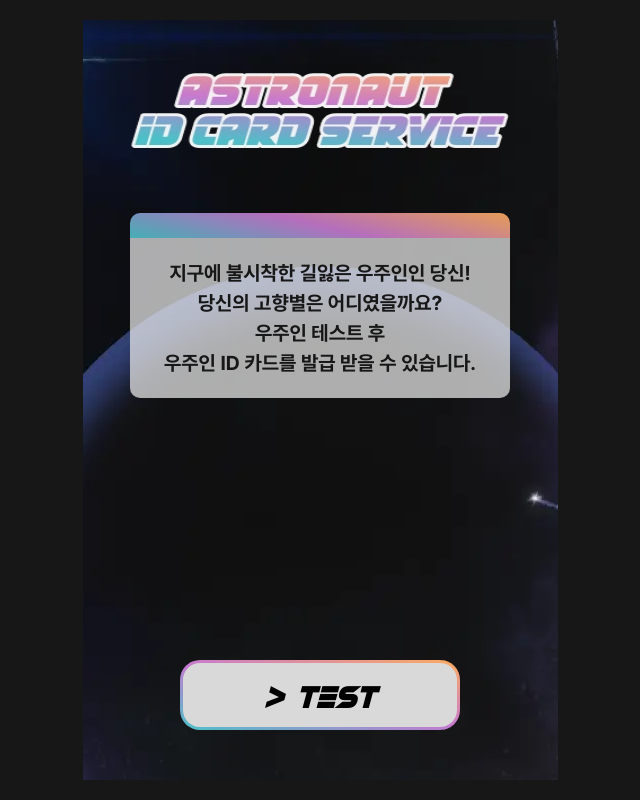
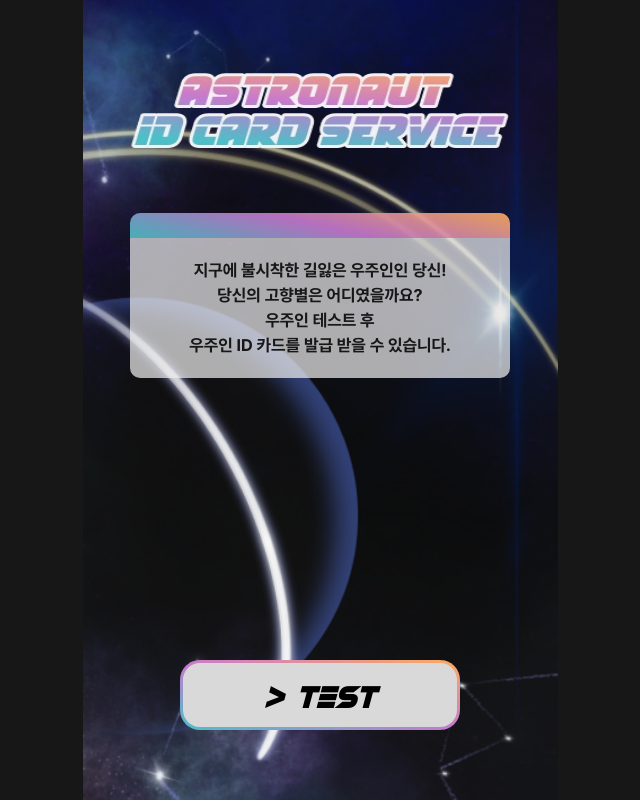
Before and after one commit to TEAM-WooKa/ASTRONAUT, a Next.js app: page / in a window 1280 px wide. Shown: the whole page, without its empty margins (320-960 px from the left). Built offline with nearby package versions, Linux system fonts and the light colour scheme.

Commit message:
fix: layout fix

```diff
--- a/src/component/hoc/withLayout.tsx
+++ b/src/component/hoc/withLayout.tsx
@@ -31,7 +31,11 @@ const Container = styled.div`
 const Main = styled.div`
   max-width: 475px;
   text-align: center;
-  margin: 20px;
   width: 100%;
+  padding: 20px;
+  background-image: url('/images/bg2.png');
+  background-origin: border-box;
+  background-repeat: no-repeat;
+  background-size: cover;
 `;
 export default withLayout;
--- a/src/pages/index.tsx
+++ b/src/pages/index.tsx
@@ -50,8 +50,6 @@ const Wrapper = styled.div`
   min-width: 100%;
   height: 100%;
   padding: 50px 20px;
-  background-image: url('/images/background1.webp');
-  background-position: center;
 `;
 
 const MainLogoWrapper = styled.div`
@@ -63,12 +61,14 @@ const MainLogoWrapper = styled.div`
 `;
 
 const TextWrapper = styled(AText)`
-  line-height: 30px;
+  line-height: 25px;
   color: ${(props) => props.theme.colors.bg};
+  font-size: 1.05rem;
   font-weight: 700;
   padding: 20px 0;
   border-radius: 20px;
   width: 100%;
+  letter-spacing: 0.5%;
 `;
 
 const ButtonWrapper = styled.div`
```
Also changed, not shown: public/images/bg1.webp (renamed from public/images/background1.webp), public/images/bg2.png (added).
